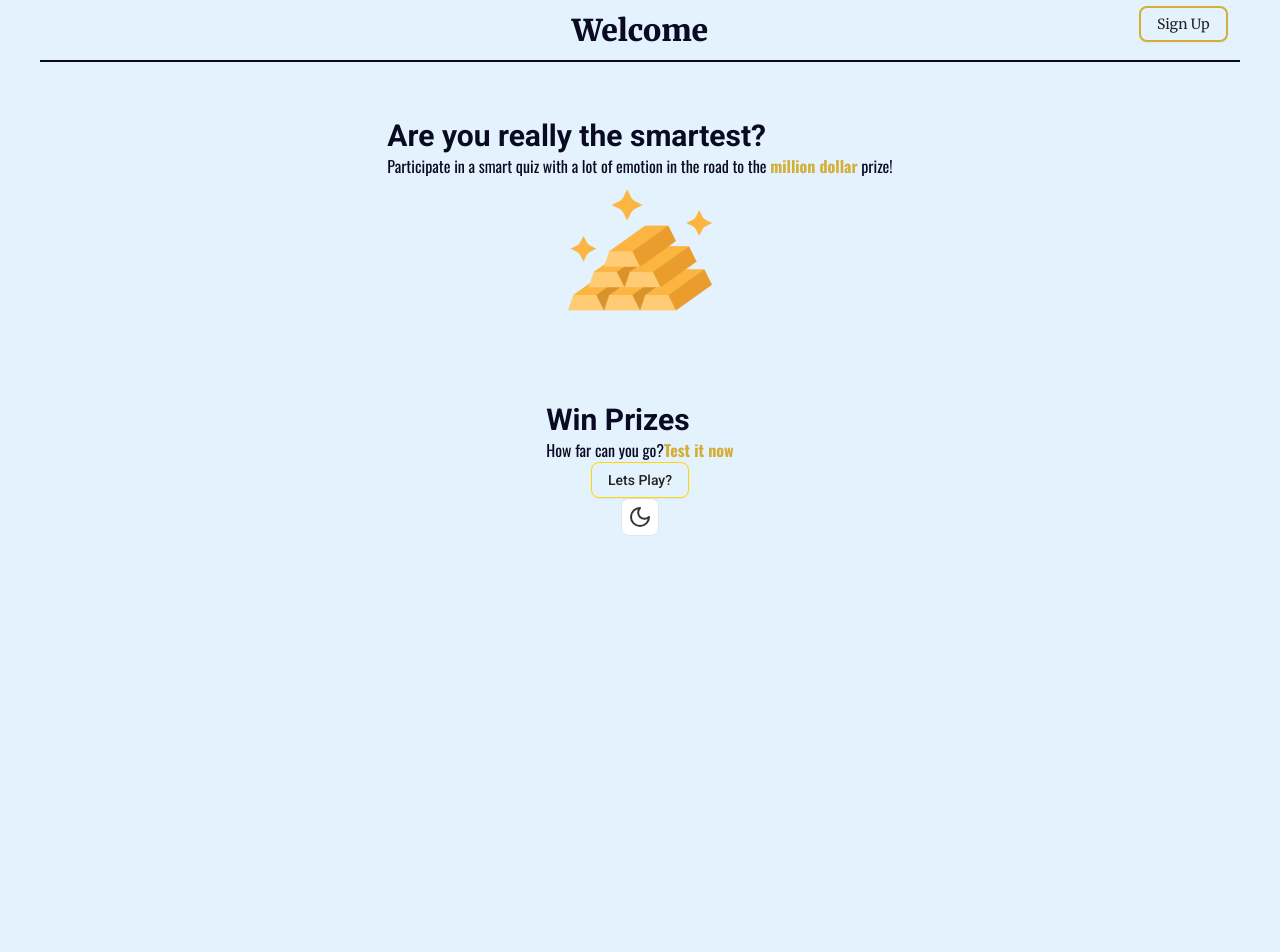
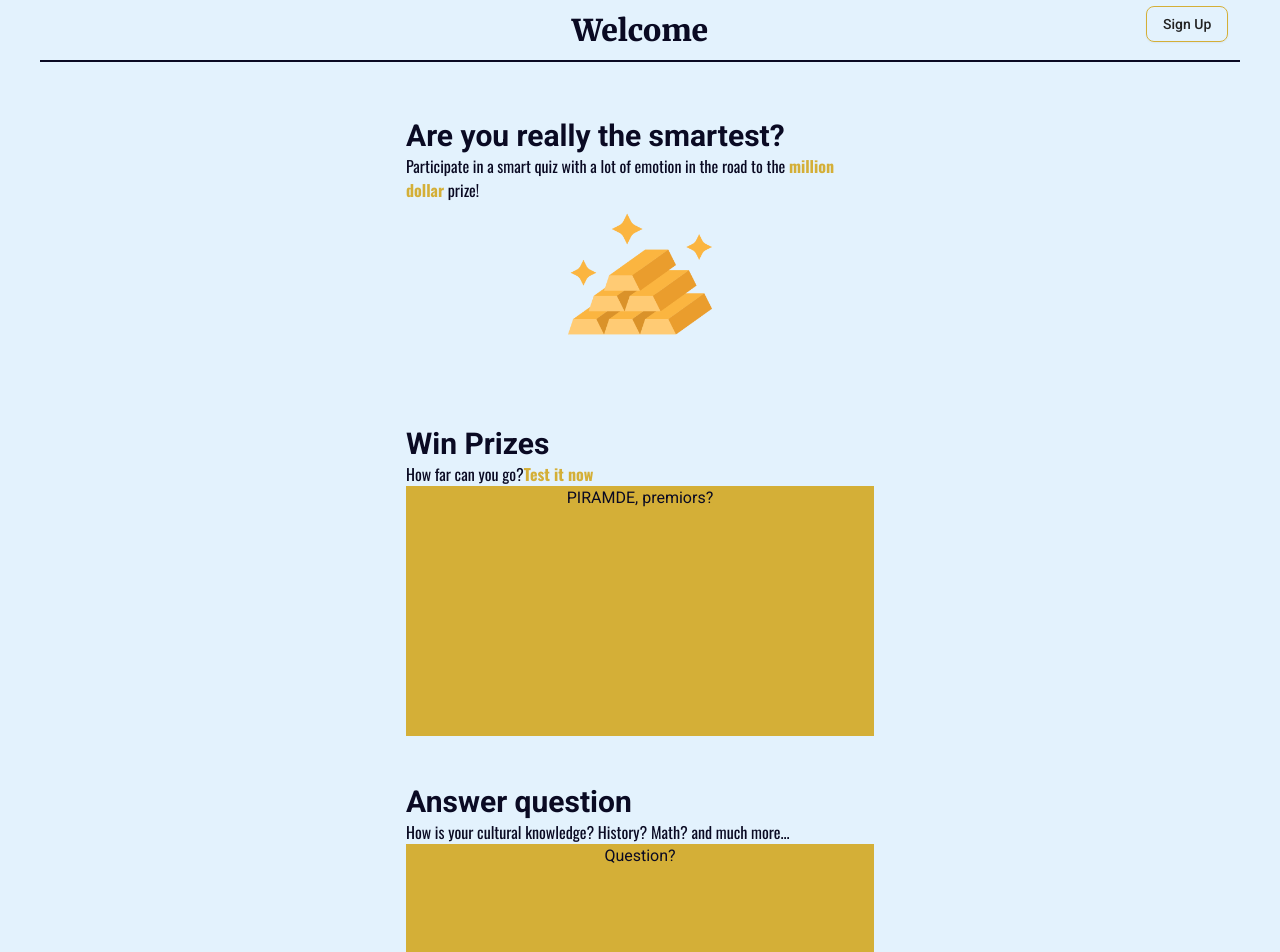
Before and after one commit to Victor-Spichenkoff/million_show, a Next.js app: page / in a window 1280 px wide. Shown: the top 952 px of the page. Before the commit the page ends 800 px from the top, so only its background shows below. Built offline with nearby package versions, Linux system fonts and the light colour scheme.

Commit message:
Create half landpage

```diff
--- a/app/auth/login/page.tsx
+++ b/app/auth/login/page.tsx
@@ -9,12 +9,20 @@ import {Footer} from "@/components/template/footer";
 export default function LoginScreen() {
     return (
         <div className={"flex flex-col justify-between items-center h-full"}>
-            <Header label={"Login"} />
-            <div className={"flex flex-col-reverse md:flex-row max-w-[400px] min-h-[600px] md:max-w-[1000px] md:min-h-0 " +
-                " bg-primary mx-3 rounded-xl overflow-hidden shadow-xl shadow-black/30"}>
-                <LoginForm/>
+            <Header label={"Login"}/>
+            <div
+                className={"flex flex-col-reverse md:flex-row max-w-[400px] min-h-[600px] md:max-w-[1000px] md:min-h-0 " +
+                    " bg-primary mx-3 rounded-xl overflow-hidden shadow-xl shadow-black/30"}>
+                <Suspense>
+                    <LoginForm/>
+
+                </Suspense>
                 <div className={"flex-1 bg-gold min-h-[205] md:min-w-[550px] shadow-black/40 shadow-md"}>
-                    <div style={{ backgroundImage: 'url("/gold.jpg")', backgroundSize: "cover", backgroundPosition: "center" }} className={"w-full h-full"}>
+                    <div style={{
+                        backgroundImage: 'url("/gold.jpg")',
+                        backgroundSize: "cover",
+                        backgroundPosition: "center"
+                    }} className={"w-full h-full"}>
                     </div>
                 </div>
             </div>
--- a/app/globals.css
+++ b/app/globals.css
@@ -12,17 +12,24 @@
 
 
 /*
-- Use some bg and, on hover, change the shadow
+- Mudar a borda
 */
-.shine-btn-gold {
+.shine-btn {
+  background: transparent;
+  font-family: var(--font-roboto) sans-serif;
   text-decoration: none;
-  border: 1px solid #ffd700;
-  /*border: 1px solid rgb(146, 148, 248);*/
+  border: 1px solid var(--gold);
   position: relative;
   overflow: hidden;
 }
 
-.shine-btn:hover {
+.shine-btn:hover:before {
+  left: 100%;
+}
+
+
+/*Esse é indívidual*/
+.shine-btn-gold:hover {
   box-shadow: 1px 1px 25px 10px rgba(255, 215, 0, 0.28);
   transition: all 1350ms;
   background-color: #ffd700;
@@ -44,10 +51,6 @@
           transparent
   );
   transition: all 650ms;
-}
-
-.shine-btn:hover:before {
-  left: 100%;
 }
 
 
--- a/app/page.tsx
+++ b/app/page.tsx
@@ -27,10 +27,23 @@ export default function Home() {
             <p>How far can you go?
                 <Link href={"/auth/create"} className={"auth-link"}>Test it now</Link>
             </p>
+            <div className={"w-full h-[250px] bg-gold"}>
+                PIRAMDE, premiors?
+            </div>
+        </LandSection>
+
+        <LandSection>
+            <h2>Answer question</h2>
+            <p>How is your cultural knowledge? History? Math?
+                and much more...</p>
+
+            <div className={"w-full h-[250px] bg-gold"}>
+                Question?
+            </div>
         </LandSection>
 
 
-        <Button className={"bg-transparent shine-btn shine-btn-gold"}>
+        <Button className={"bg-transparent shine-btn shine-btn-gold border"}>
             Lets Play?
         </Button>
 
--- a/components/home/home.css
+++ b/components/home/home.css
@@ -2,9 +2,10 @@
 
 
 .landSection > h2 {
-    @apply text-3xl font-bold mt-12
+    @apply text-3xl font-bold mt-12 text-start
 }
 
 .landSection > p {
-    @apply font-oswald
+    @apply font-oswald text-start
+
 }
--- a/components/home/landSection.tsx
+++ b/components/home/landSection.tsx
@@ -13,7 +13,7 @@ interface ILandSection {
 * */
 export const LandSection = ({children}: ILandSection) => {
     return (
-        <section className={"landSection px-4"}>
+        <section className={"landSection px-4 w-full text-start md:text-center max-w-[500px]"}>
 
                 {children}
         </section>
--- a/components/template/header.tsx
+++ b/components/template/header.tsx
@@ -16,7 +16,7 @@ export const Header = ({label, showConfig, showLoginButton}: IHeader) => {
                 {showLoginButton && (
                     <Bounce>
                         <Button
-                            className={"bg-transparent border-2 border-gold text-primary-foreground hover:bg-gold/90" +
+                            className={"shine-btn shine-btn-gold border-2 border-gold text-primary-foreground hover:bg-gold/90" +
                             ""}>Sign
                             Up</Button>
                     </Bounce>
```
